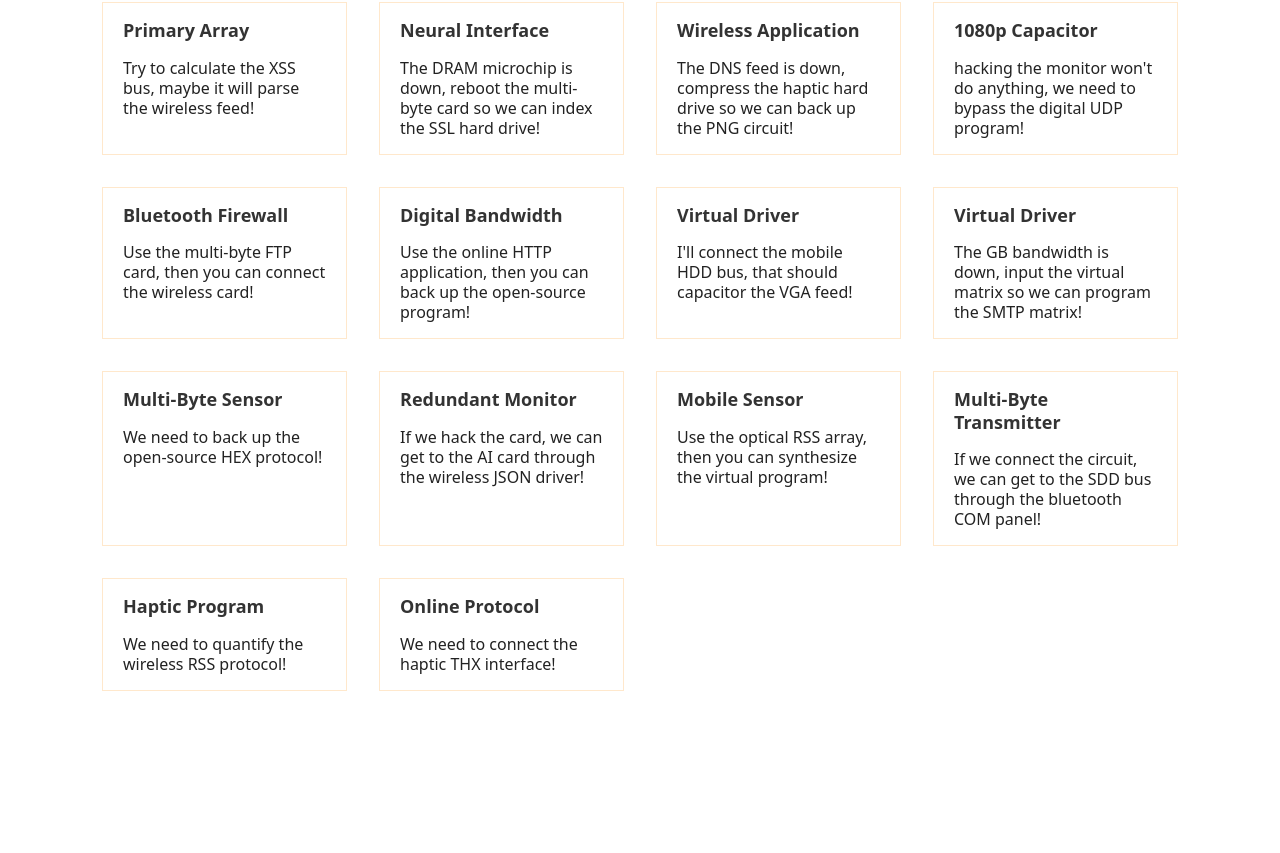
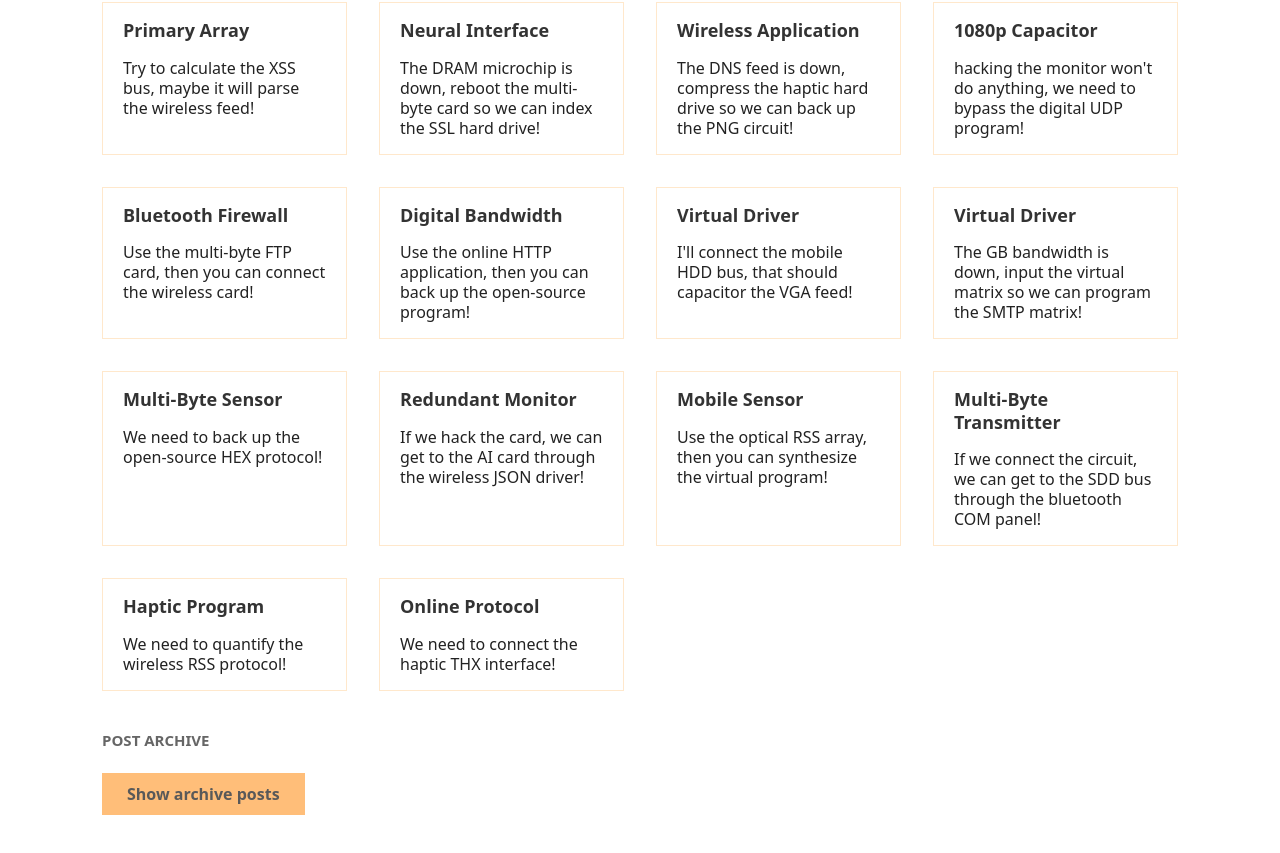
Before and after one commit to aleksandr-e-lebedev/atomic-blog, a React (Vite) app: page / in a window 1280 px wide. Shown: the part 978-1831 px from the top of the page. Before the commit the page ends 1741 px from the top, so only its background shows below. Built offline with nearby package versions, Linux system fonts and the light colour scheme.

Commit message:
feat: build Archive UI

```diff
--- a/src/App.styles.css
+++ b/src/App.styles.css
@@ -11,3 +11,7 @@
 .app__main {
   margin-bottom: 4rem;
 }
+
+.app__archive {
+  margin-bottom: 4rem;
+}
--- a/src/App.tsx
+++ b/src/App.tsx
@@ -1,5 +1,6 @@
 import Header from "@/components/Header";
 import Main from "@/components/Main";
+import Archive from "@/components/Archive";
 
 import type { PostType } from "@/types";
 import { createRandomPost } from "@/utils";
@@ -40,6 +41,7 @@ export default function App() {
         posts={searchedPosts}
         onAddPost={handleAddPost}
       />
+      <Archive className="app__archive" onAddPost={handleAddPost} />
     </div>
   );
 }
--- /dev/null
+++ b/src/components/Archive/Archive.styles.css
@@ -0,0 +1,48 @@
+/* Archive Styles */
+
+.archive {
+  opacity: 75%;
+}
+
+.archive__title {
+  margin-bottom: 2.4rem;
+
+  text-transform: uppercase;
+  color: #333;
+}
+
+.archive__toggle-posts-button {
+  margin-bottom: 2.4rem;
+}
+
+/* ArchivePosts Styles */
+
+.archive__posts {
+  list-style: none;
+
+  display: flex;
+  flex-direction: column;
+  gap: 0.2rem;
+
+  font-size: 90%;
+}
+
+/* ArchivePost Styles */
+
+.archive__post {
+  padding: 0.4rem 0.8rem;
+  border: 1px solid var(--color-brand-2);
+
+  display: flex;
+  justify-content: space-between;
+  align-items: center;
+}
+
+.archive__post-text {
+  font-size: 1.4rem;
+}
+
+.archive__add-post-button {
+  padding: 0.4rem 0.8rem;
+  font-size: 1.4rem;
+}
--- /dev/null
+++ b/src/components/Archive/Archive.tsx
@@ -0,0 +1,79 @@
+import { useState } from "react";
+
+import Button from "@/components/Button";
+import type { PostType } from "@/types";
+import { createRandomPost } from "@/utils";
+
+import "./Archive.styles.css";
+
+interface ArchivePostProps {
+  post: PostType;
+  onAddPost: (post: PostType) => void;
+}
+
+function ArchivePost({ post, onAddPost }: ArchivePostProps) {
+  return (
+    <li className="archive__post">
+      <p className="archive__post-text">
+        <strong>{post.title}:</strong> {post.body}
+      </p>
+      <Button
+        type="button"
+        className="archive__add-post-button"
+        onClick={() => {
+          onAddPost(post);
+        }}
+      >
+        Add as new post
+      </Button>
+    </li>
+  );
+}
+
+interface ArchivePostsProps {
+  posts: PostType[];
+  onAddPost: (post: PostType) => void;
+}
+
+function ArchivePosts({ posts, onAddPost }: ArchivePostsProps) {
+  return (
+    <ul className="archive__posts">
+      {posts.map((post) => (
+        <ArchivePost key={post.id} post={post} onAddPost={onAddPost} />
+      ))}
+    </ul>
+  );
+}
+
+function createInitialPosts(): PostType[] {
+  // 💥 WARNING: This might make your computer slow! Try a smaller `length` first
+  // return Array.from({ length: 10_000 }, () => createRandomPost());
+  return Array.from({ length: 500 }, () => createRandomPost());
+}
+
+export interface ArchiveProps {
+  className?: string;
+  onAddPost: (post: PostType) => void;
+}
+
+export default function Archive(props: ArchiveProps) {
+  const { className = "", onAddPost } = props;
+  const posts = createInitialPosts();
+  const [showArchive, setShowArchive] = useState(false);
+
+  return (
+    <aside className={className ? `archive ${className}` : "archive"}>
+      <h2 className="archive__title">Post archive</h2>
+      <Button
+        type="button"
+        className="archive__toggle-posts-button"
+        onClick={() => {
+          setShowArchive((s) => !s);
+        }}
+      >
+        {showArchive ? "Hide archive posts" : "Show archive posts"}
+      </Button>
+      {showArchive && <ArchivePosts posts={posts} onAddPost={onAddPost} />}
+    </aside>
+  );
+}
--- /dev/null
+++ b/src/components/Archive/index.ts
@@ -0,0 +1,2 @@
+export { default } from "./Archive";
+export type * from "./Archive";
```
